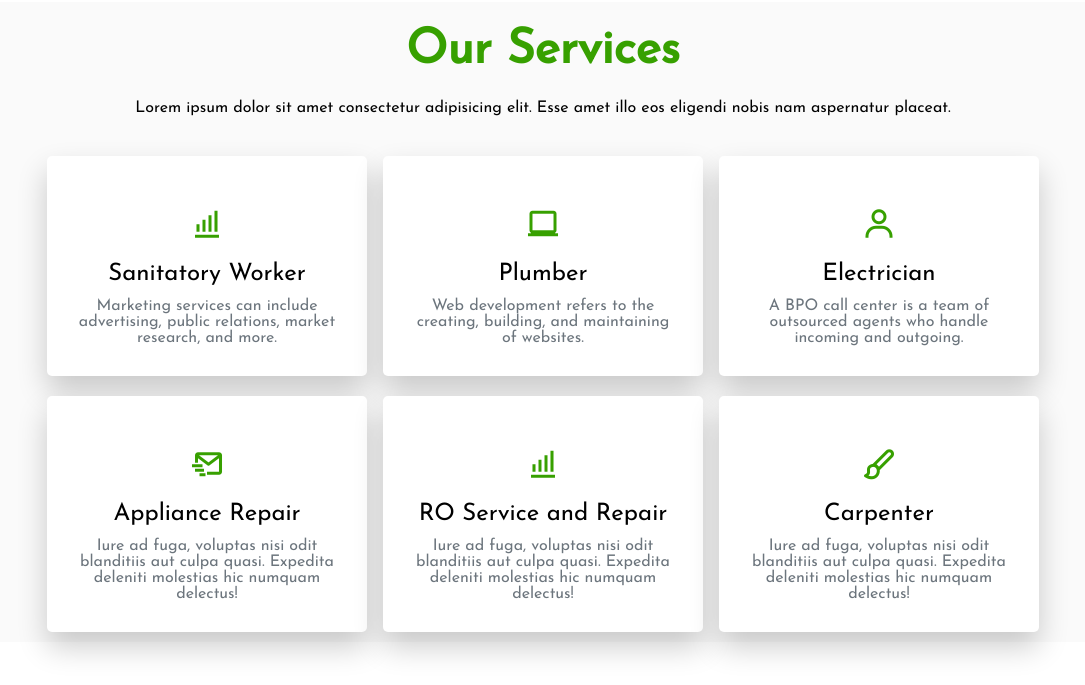
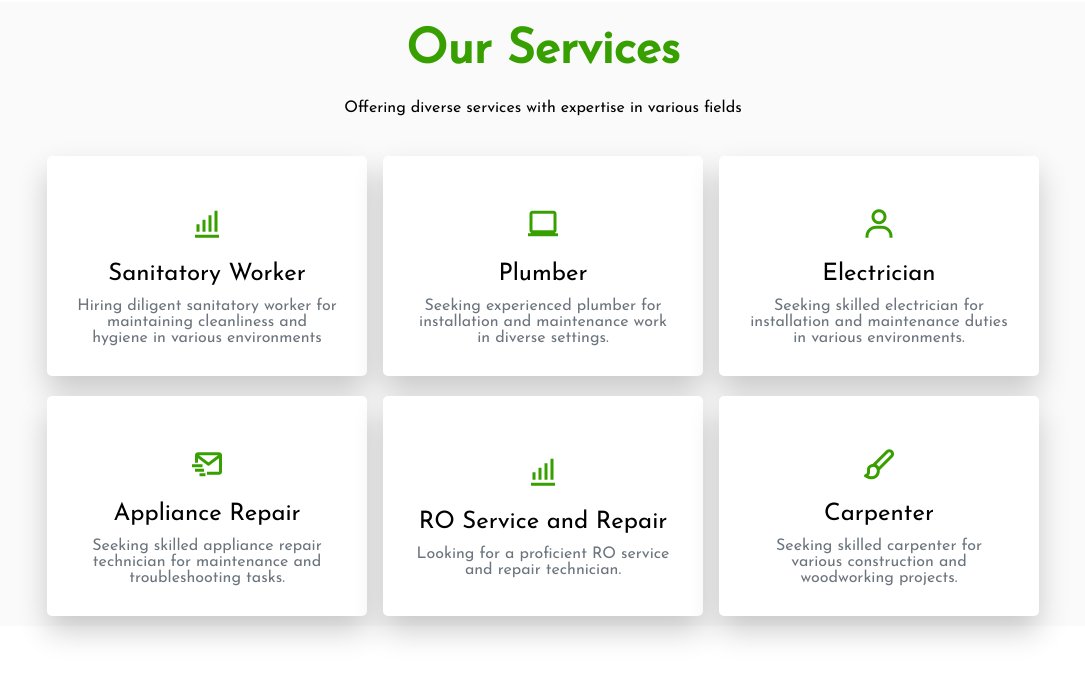
Before and after one commit to taquiansari/SKillIndia, a Django app: page /services in a window 1280 px wide. Shown: the part 115-800 px from the top of the page, without its empty margins (97-1182 px from the left). Run offline with Django 4.2, Linux system fonts and the light colour scheme; some web fonts are replaced.

Commit message:
Update services.html

```diff
--- a/templates/services.html
+++ b/templates/services.html
@@ -5,48 +5,44 @@
 <div class="body-container">
     <div class="services-boxes">
         <h1>Our Services</h1>
-            <p>Lorem ipsum dolor sit amet consectetur adipisicing elit.
-             Esse amet illo eos eligendi nobis nam aspernatur
-             placeat.</p>
+            <p>Offering diverse services with expertise in various fields</p>
              <div class="content-box">
                 <div class="card">
                     <i class="bx bx-bar-chart-alt bx-md"></i>
                     <h2>Sanitatory Worker</h2>
-                  <p>Marketing services can include advertising, public relations, market research, and more. </p>
+                  <p>Hiring diligent sanitatory worker for maintaining cleanliness and hygiene in various environments</p>
 
                 </div>
                 <div class="card">
                     <i class="bx bx-laptop bx-md"></i>
                     <h2>Plumber</h2>
-                   <p>Web development refers to the creating, building, and maintaining of websites.</p>
+                   <p>
+                    Seeking experienced plumber for installation and maintenance work in diverse settings.</p>
 
                 </div>
                 <div class="card">
                     <i class='bx bx-user bx-md'></i>
 
                     <h2>Electrician</h2>
-                <p>A BPO call center is a team of outsourced agents who handle incoming and outgoing.</p>
+                <p>Seeking skilled electrician for installation and maintenance duties in various environments.</p>
 
                 </div>
                 <div class="card">
                     <i class="bx bx-mail-send bx-md"></i>
                     <h2>Appliance Repair</h2>
-                    <p> Iure ad fuga, voluptas nisi odit blanditiis aut culpa quasi. Expedita deleniti molestias hic
-                        numquam delectus!</p>
+                    <p> Seeking skilled appliance repair technician for maintenance and troubleshooting tasks.</p>
 
                 </div>
                 <div class="card">
                     <i class="bx bx-bar-chart-alt bx-md"></i>
                     <h2>RO Service and Repair</h2>
-                    <p> Iure ad fuga, voluptas nisi odit blanditiis aut culpa quasi. Expedita deleniti molestias hic
-                        numquam delectus!</p>
+                    <p> Looking for a proficient RO service and repair technician.</p>
 
                 </div>
                 <div class="card">
                     <i class="bx bx-paint bx-md"></i>
                     <h2>Carpenter</h2>
-                    <p> Iure ad fuga, voluptas nisi odit blanditiis aut culpa quasi. Expedita deleniti molestias hic
-                        numquam delectus!</p>
+                    <p> Seeking skilled carpenter for various construction and woodworking projects.</p>
 
                 </div>
         </div>
```
